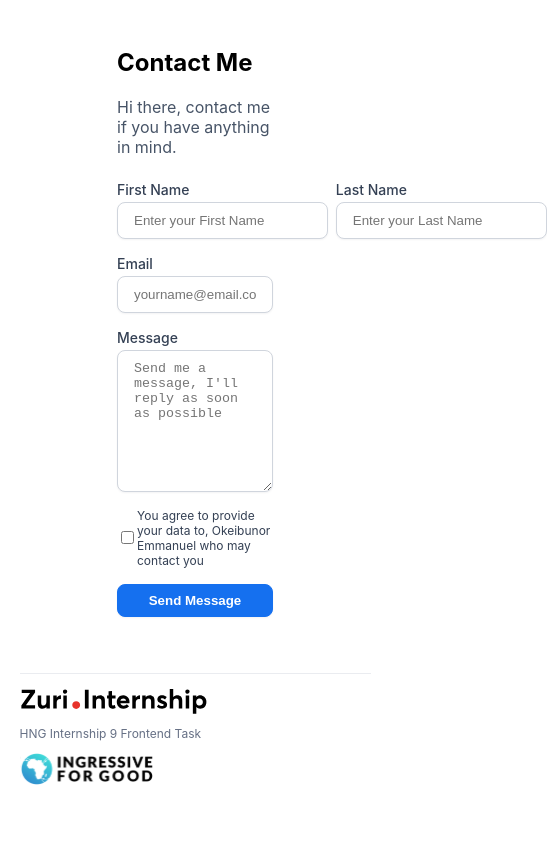
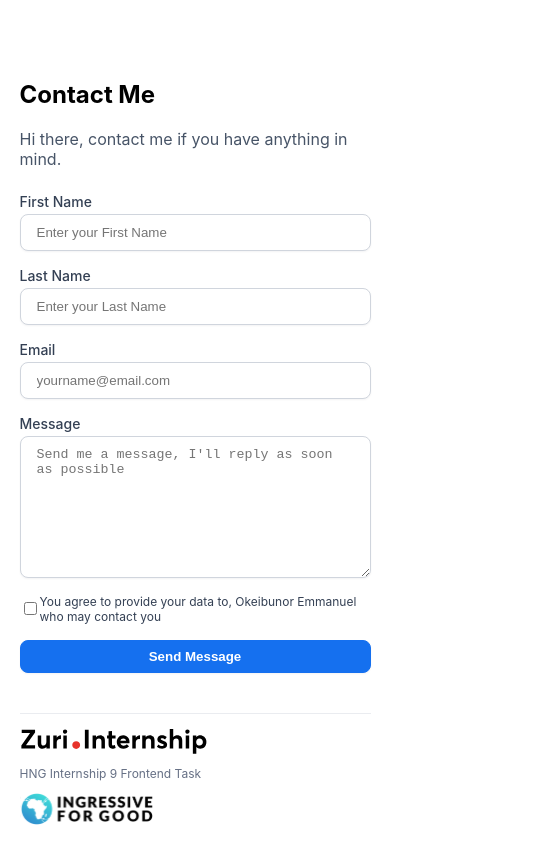
Before and after one commit to trokeibunor/zuri_task_one, a React (Create React App) app: page /contact in a window 390 px wide. Shown: the whole page, 547 px wide, since content can reach past the window. Built offline with nearby package versions, Linux system fonts and the light colour scheme.

Commit message:
style: made contact page responsive

```diff
--- a/src/style/contact.scss
+++ b/src/style/contact.scss
@@ -61,5 +61,22 @@
                 cursor: pointer;
             }
         }
+        @media screen and (max-width: 1280px){
+            // Tab responsiveness
+            width: 80%;
+            margin: 5rem auto 8rem;
+
+        }
+        @media screen and (max-width: 768px){
+            // Mobile responsiveness
+            width: 90%;
+            margin: 5rem auto 2rem;
+            form.contactForm{
+                .formRow{
+                    display: flex;
+                    flex-direction: column;
+                }
+            }
+        }
     }
 }
```
